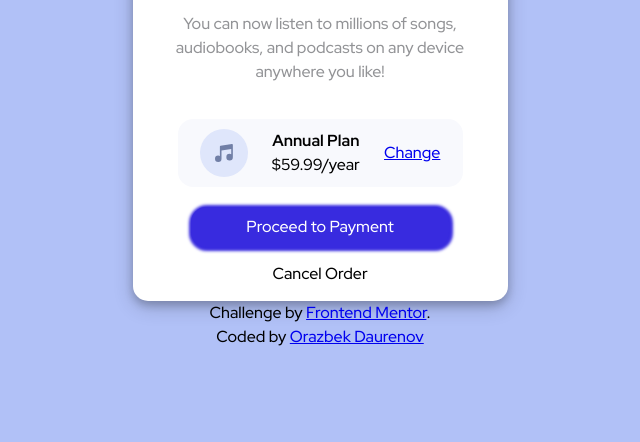
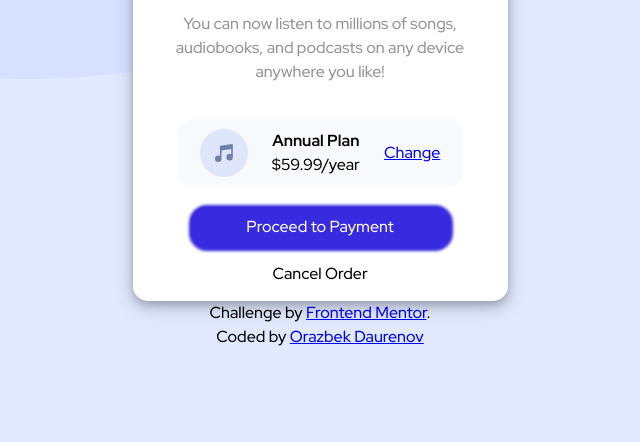
Before and after one commit to orazdaurenov/order-summary-component-main, a plain HTML site: page index.html in a window 1280 px wide. Shown: the part 358-800 px from the top of the page, without its empty margins (320-960 px from the left). Drawn offline with Linux system fonts and the light colour scheme.

Commit message:
added the background

```diff
--- a/main.css
+++ b/main.css
@@ -27,6 +27,8 @@ body {
   line-height: 1.5;
   min-height: 100vh;
   text-align: center;
+  background: url(./images/pattern-background-desktop.svg), #E1E9Ff;
+  background-repeat: no-repeat, no-repeat;
 }
 
 img, picture, video, canvas, svg {
```
